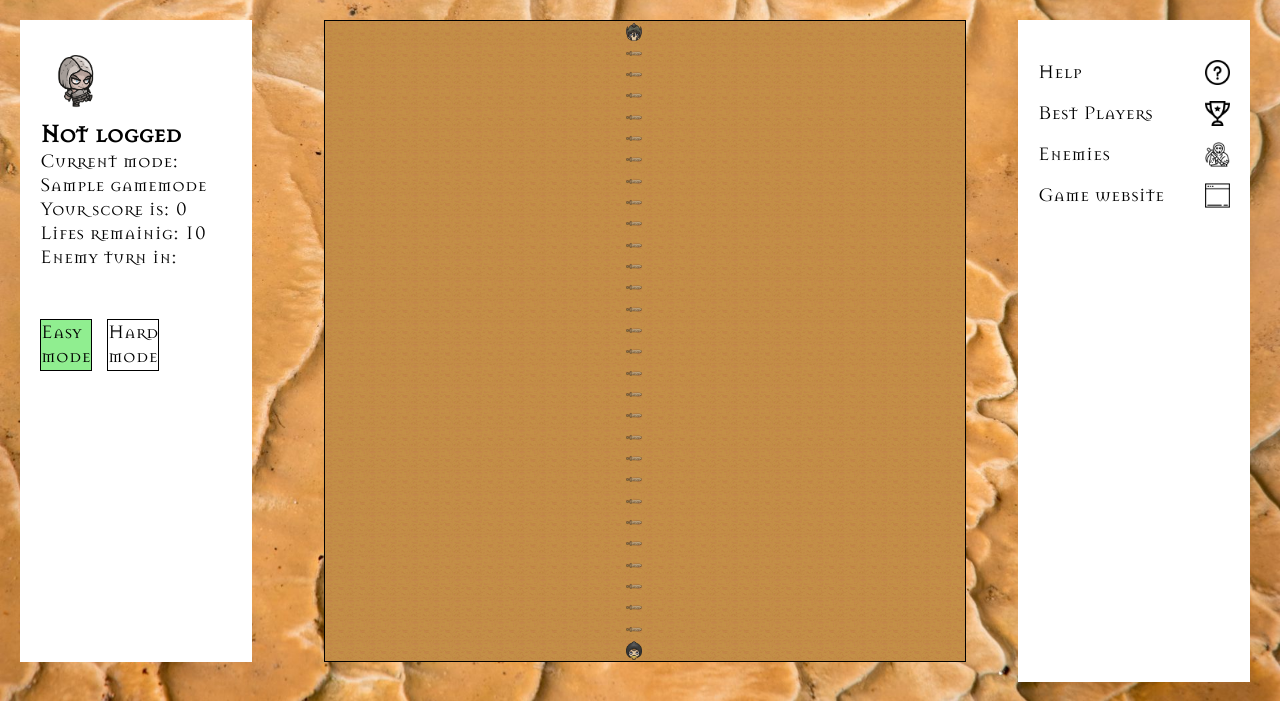
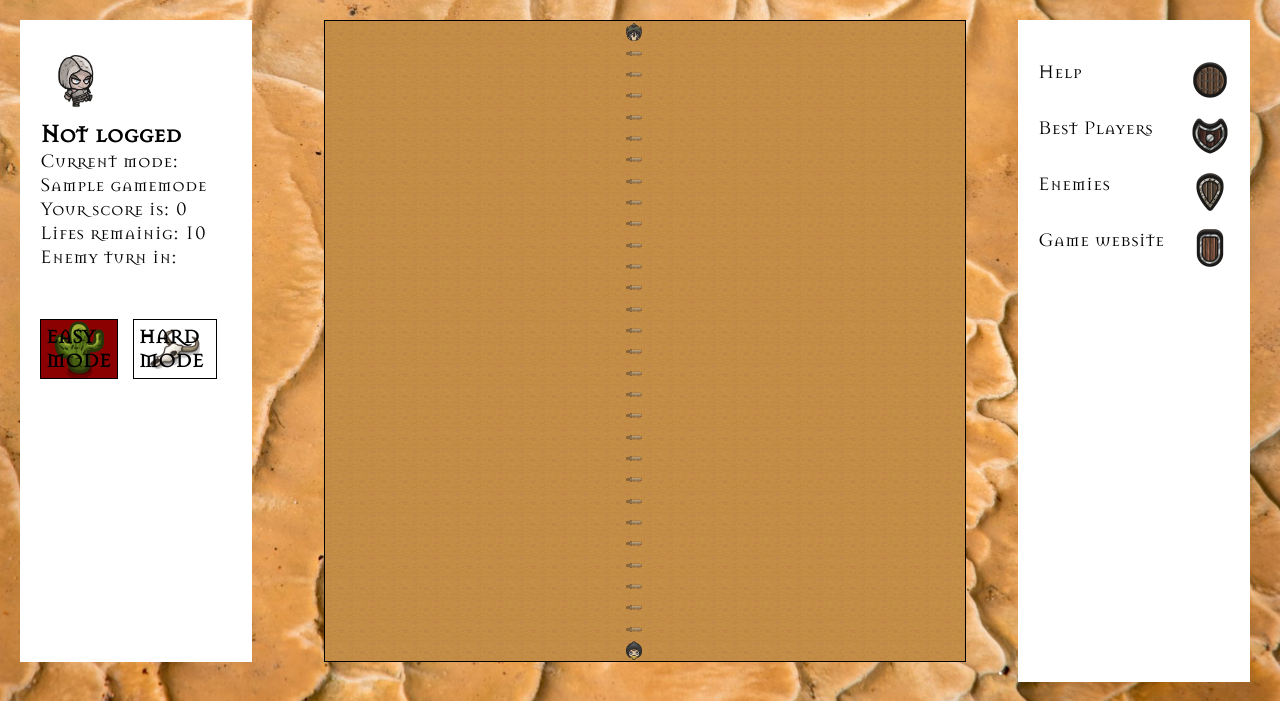
Before and after one commit to Offllane/TwoHandGame, a Django app: template templates/game/index.html in a window 1280 px wide. Shown: the top 722 px of the page. Run offline with Django 3.2, Linux system fonts and the light colour scheme; data comes from the database, SQL or seed files in the repository; both versions use the stored data as it was after the commit; tables that the repository leaves empty hold one stand-in row (values such as "Sample post"); the template is opened without the code that fills it: values that come from a table or form of the project are taken from there, most other values are stand-ins (such as "Sample title", 1, 10 or a date in 2020); parts of the project's set-up code (start-up, migrations or seed data) failed here and were passed over; some libraries are stand-ins or nearby versions; some web fonts are replaced.

Commit message:
redesign main page

```diff
--- a/static/scripts/popup.js
+++ b/static/scripts/popup.js
@@ -26,6 +26,7 @@ function TopPopUpHide() {
 
 function TopPopUpShow() {
   $("#popup2").show();
+  showEasyModeScore();
 }
 
 function EnemyPopUpHide() {
--- a/static/styles/popup.css
+++ b/static/styles/popup.css
@@ -25,6 +25,7 @@
   display: flex;
   justify-content: space-between;
   padding: 10px;
+  border-radius: 5px 0 0 0;
 }
 
 .popup-header-best-players {
--- a/static/styles/style.css
+++ b/static/styles/style.css
@@ -93,6 +93,32 @@ body {
   justify-content: start;
 }
 
+.game-mode {
+  margin-top:50px;
+  min-width:50px;
+  max-height: 50px;
+  padding: 5px;
+  border: 1px solid black;
+  margin-right: 15px;
+  cursor: pointer;
+  text-transform: uppercase;
+  font-weight: bold;
+}
+
+.easy-mode {
+  background-image: url("../img/greenery_4.png");
+  background-repeat: no-repeat;
+  background-size: 50px;
+  background-position: center;
+}
+
+.hard-mode {
+  background-image: url("../img/decor_6.png");
+  background-repeat: no-repeat;
+  background-size: 50px;
+  background-position: center;
+}
+
 .best-players_easy-mode {
   width: 45%;
   border: 1px solid grey;
@@ -113,17 +139,8 @@ body {
   box-shadow: inset 0 0 10px rgba(0,0,0,0.5);
 }
 
-.game-mode {
-  margin-top:50px;
-  width:50px;
-  height: 50px;
-  border: 1px solid black;
-  margin-right: 15px;
-  cursor: pointer;
-}
-
 .js-active {
-  background-color: lightgreen;
+  background-color: darkred;
 }
 
 .user {
--- a/templates/game/index.html
+++ b/templates/game/index.html
@@ -29,7 +29,7 @@
     <div style="margin-top: 20px;" class="additional-inform-field">
       <div class="b-container">
         Help
-        <a href="javascript:HelpPopUpShow()"><img style="width:25px; height: 25px;" src="{% static 'img/question.png'%}"
+        <a href="javascript:HelpPopUpShow()"><img style="width:40px; height: 40px;" src="{% static 'img/shields/2.png'%}"
             alt=""></a>
       </div>
       <div class="b-popup" id="popup1">
@@ -62,7 +62,7 @@
     <div class="additional-inform-field">
       <div class="b-container">
         Best Players
-        <a href="javascript:TopPopUpShow()"><img style="width:25px; height: 25px;" src="{% static 'img/cup.png'%}"
+        <a href="javascript:TopPopUpShow()"><img style="width:40px; height: 40px;" src="{% static 'img/shields/3.png'%}"
             alt=""></a>
       </div>
       <div class="b-popup" id="popup2">
@@ -78,26 +78,18 @@
             <a class="popup-cancel-best-players" href="javascript:TopPopUpHide()"><img class="popup-cancel-image"
                 src="{% static 'img/close(vector_version).png' %}" alt=""></a>
           </div>
-          <div class="best-players_easy-mode-score">
+          <div class="best-players_easy-mode-score best-players">
 
             {% for player in players %}
-
                 <div class="username">{{ player.username }} - {{ player.score }}</div>
                 <div class="date-of-score">{{ player.date_of_score }}</div>
-
-
             {% endfor %}
-
-
           </div>
 
-          <div class="best-players_hard-mode-score">
+          <div class="best-players_hard-mode-score best-players">
               {% for player in hard_players %}
-
                 <div class="username">{{ player.username }} - {{ player.hardmode_score }}</div>
                 <div class="date-of-score">{{ player.hardmode_date_of_score }}</div>
-
-
             {% endfor %}
           </div>
         </div>
@@ -107,7 +99,7 @@
     <div class="additional-inform-field">
       <div class="b-container">
         Enemies
-        <a href="javascript:EnemyPopUpShow()"><img style="width:25px; height: 25px;" src="{% static 'img/enemy.png'%}"
+        <a href="javascript:EnemyPopUpShow()"><img style="width:40px; height: 40px;" src="{% static 'img/shields/3.2.png'%}"
             alt=""></a>
       </div>
       <div class="b-popup" id="popup3">
@@ -153,8 +145,8 @@
     <div class="additional-inform-field">
       <div class="b-container">
         Game website
-        <a href="https://lit-hollows-53777.herokuapp.com/"><img style="width:25px; height: 25px;"
-            src="../../static/img/websiteImage.png" alt="website"></a>
+        <a href="https://lit-hollows-53777.herokuapp.com/"><img style="width:40px; height: 40px;" src="{% static 'img/shields/3.3.png'%}"
+           alt="website"></a>
       </div>
     </div>
 
```
Also changed, not shown: TwoHandGame/settings.py (+4 -4 lines), db.sqlite3, game/migrations/0001_initial.py (added), game/migrations/0002_auto_20200812_2349.py (added), static/img/cup.png (deleted), static/img/decor_6.png (added), static/img/enemy.png (deleted), static/img/greenery_4.png (added), static/img/question.png (deleted), static/img/shields/2.png (added), static/img/shields/3.2.png (added), static/img/shields/3.3.png (added), static/img/shields/3.png (added), static/img/websiteImage.png (deleted).
